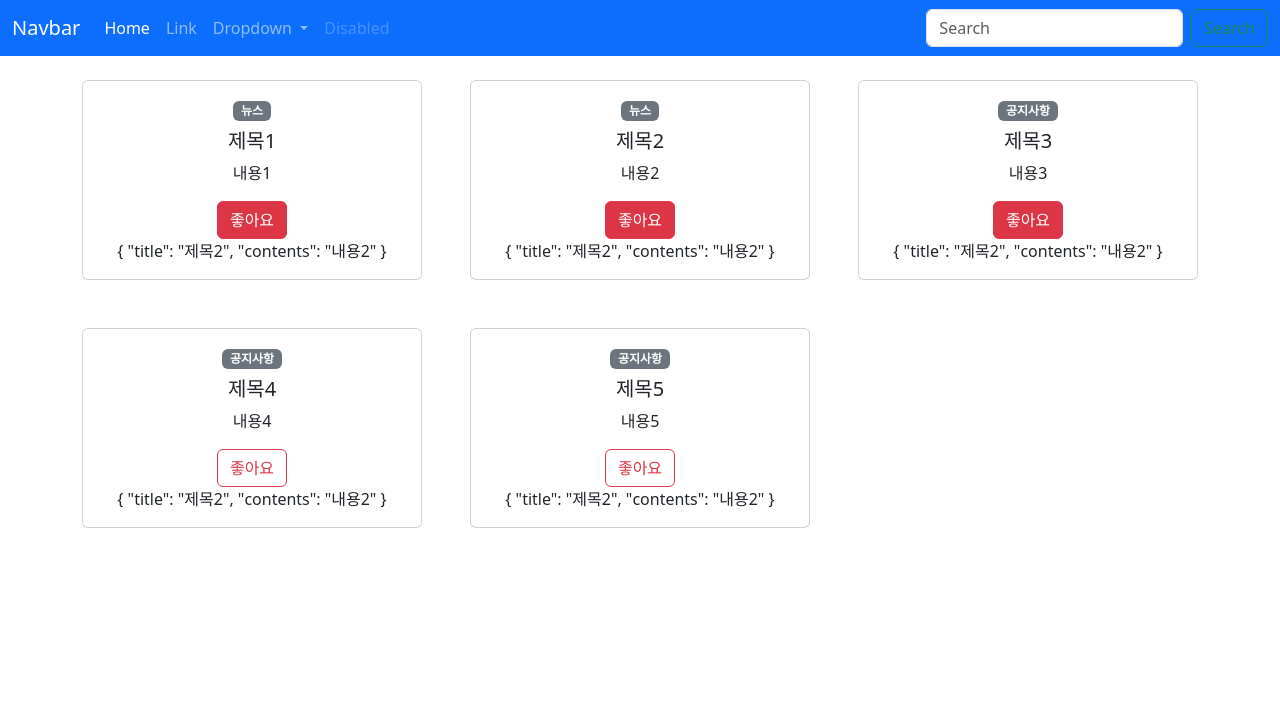
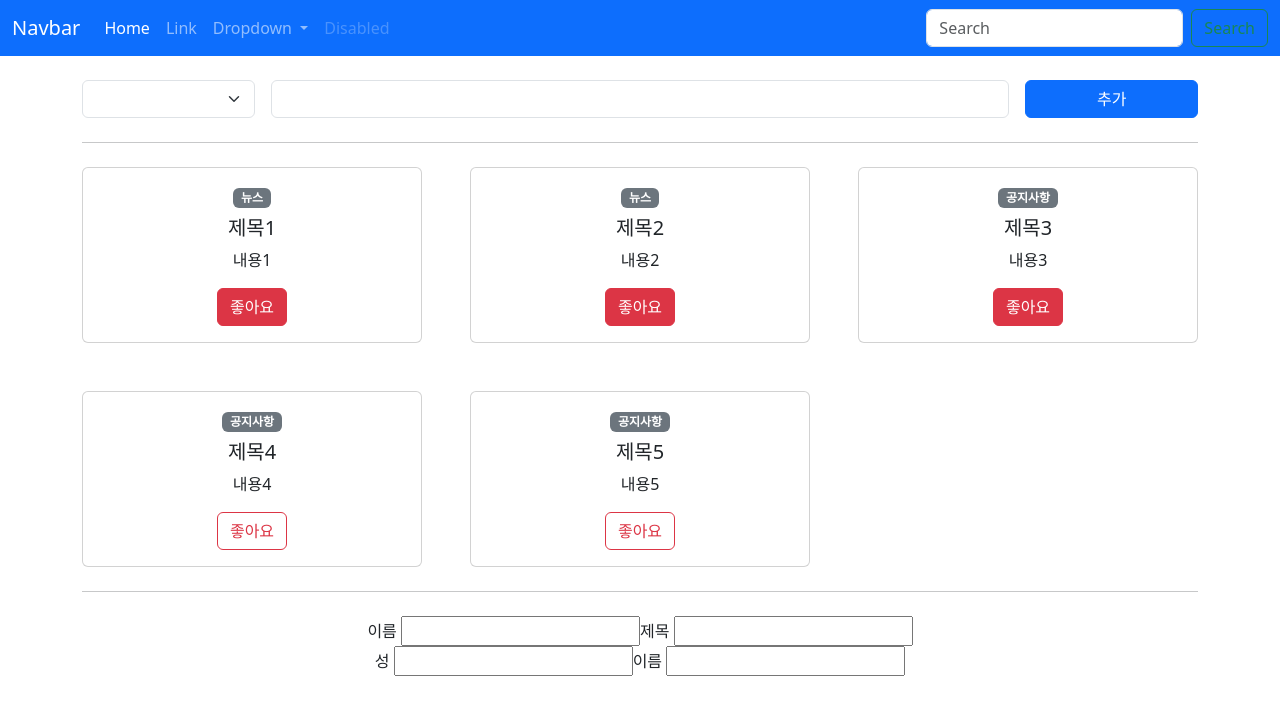
Before and after one commit to seorang42/vuejs3-practice, a Vue app: page / in a window 1280 px wide. Shown: the top 714 px of the page. Built offline with nearby package versions, Linux system fonts and the light colour scheme.

Commit message:
6-4 Events

```diff
--- a/src/components/AppCard.vue
+++ b/src/components/AppCard.vue
@@ -13,7 +13,6 @@
 					>좋아요</a
 				>
 				<br />
-				{{ obj }}
 			</div>
 		</div>
 	</div>
@@ -38,7 +37,7 @@
 		},
 		contents: {
 			type: String,
-			required: true,
+			// required: true,
 		},
 		isLike: {
 			type: Boolean,
@@ -51,7 +50,7 @@
 	},
 	emits: ['toggleLike', 'changeTitle'],
 	setup(props, context) {
-		console.log('props.title: ', props.title);
+		// console.log('props.title: ', props.title);
 		const isLikeClass = computed(() =>
 			props.isLike ? 'btn-danger' : 'btn-outline-danger',
 		);
--- /dev/null
+++ b/src/components/LabelInput.vue
@@ -0,0 +1,31 @@
+<template>
+	<label>
+		{{ label }}
+		<!-- v-model="username" -->
+		<!-- :value="modelValue"
+    @input="event => $emit('update:modelValue', event.target.value)" -->
+		<input v-model="value" type="text" />
+	</label>
+</template>
+
+<script>
+import { computed } from 'vue';
+
+export default {
+	props: ['modelValue', 'label'],
+	emits: ['update:modelValue'],
+	setup(props, { emit }) {
+		const value = computed({
+			get() {
+				return props.modelValue;
+			},
+			set(value) {
+				emit('update:modelValue', value);
+			},
+		});
+		return { value };
+	},
+};
+</script>
+
+<style lang="scss" scoped></style>
--- /dev/null
+++ b/src/components/LabelTitle.vue
@@ -0,0 +1,28 @@
+<template>
+	<label>
+		{{ label }}
+		<input v-model="value" type="text" />
+	</label>
+</template>
+
+<script>
+import { computed } from 'vue';
+
+export default {
+	props: ['title', 'label'],
+	emits: ['update:title'],
+	setup(props, { emit }) {
+		const value = computed({
+			get() {
+				return props.title;
+			},
+			set(value) {
+				emit('update:title', value);
+			},
+		});
+		return { value };
+	},
+};
+</script>
+
+<style lang="scss" scoped></style>
--- /dev/null
+++ b/src/components/PostCreate.vue
@@ -0,0 +1,58 @@
+<template>
+	<div class="row g-3">
+		<!-- @click="$emit('createPost', 1, 2, 3, '김길동')" -->
+		<div class="col col-2">
+			<select
+				v-model="type"
+				class="form-select"
+				aria-label="Default select example"
+			>
+				<option selected>Open this select menu</option>
+				<option value="1">뉴스</option>
+				<option value="2">공지사항</option>
+			</select>
+		</div>
+		<div class="col col-8">
+			<input v-model="title" type="text" class="form-control" />
+		</div>
+		<div class="col col-2 d-grid">
+			<button class="btn btn-primary" @click="createPost">추가</button>
+		</div>
+	</div>
+</template>
+
+<script>
+import { ref } from 'vue';
+
+export default {
+	// emits: ['createPost'],
+	emits: {
+		createPost: newPost => {
+			if (!newPost.title) {
+				return false;
+			} else if (!newPost.type) {
+				return false;
+			}
+			return true;
+		},
+		// createPost : null => 유효성 검사 X
+	},
+	setup(props, { emit }) {
+		// context.emit
+		const type = ref('news');
+		const title = ref('');
+		const createPost = () => {
+			const newPost = {
+				type: type.value,
+				title: title.value,
+			};
+			emit('createPost', newPost);
+			type.value = 'news';
+			title.value = '';
+		};
+		return { createPost, title };
+	},
+};
+</script>
+
+<style lang="scss" scoped></style>
--- a/src/components/TheView.vue
+++ b/src/components/TheView.vue
@@ -2,6 +2,10 @@
 	<div>
 		<main>
 			<div class="container text-center py-4">
+				<PostCreate @create-post="createPost"></PostCreate>
+
+				<hr class="my-4" />
+
 				<div class="row g-5">
 					<div v-for="post in posts" :key="post.id" class="col col-4">
 						<AppCard
@@ -15,17 +19,40 @@
 						/>
 					</div>
 				</div>
+
+				<hr class="my-4" />
+				<!--
+					modelValue
+					update:modelValue
+				-->
+				<!-- :model-value="username"
+				@update:model-value="value => (username = value)" -->
+				<LabelInput v-model="username" label="이름"></LabelInput>
+				<LabelTitle v-model:title="username" label="제목"></LabelTitle>
+				<UsernameInput
+					v-model:firstname="firstname"
+					v-model:lastname="lastname"
+				></UsernameInput>
 			</div>
 		</main>
 	</div>
 </template>
 
 <script>
-import { reactive } from 'vue';
+import { reactive, ref } from 'vue';
 import AppCard from './AppCard.vue';
+import PostCreate from './PostCreate.vue';
+import LabelInput from './LabelInput.vue';
+import LabelTitle from './LabelTitle.vue';
+import UsernameInput from './UsernameInput.vue';
+
 export default {
 	components: {
 		AppCard,
+		PostCreate,
+		LabelInput,
+		LabelTitle,
+		UsernameInput,
 	},
 	setup() {
 		const obj = reactive({
@@ -57,7 +84,14 @@
 				type: 'notice',
 			},
 		]);
-		return { obj, posts };
+		const createPost = newPost => {
+			console.log('newPost: ', newPost);
+			posts.push(newPost);
+		};
+		const username = ref('');
+		const firstname = ref('');
+		const lastname = ref('');
+		return { obj, posts, createPost, username, firstname, lastname };
 	},
 };
 </script>
--- /dev/null
+++ b/src/components/UsernameInput.vue
@@ -0,0 +1,31 @@
+<template>
+	<div>
+		<LabelInput
+			:model-value="firstname"
+			@update:model-value="value => $emit('update:firstname', value)"
+			label="성"
+		></LabelInput>
+		<LabelInput
+			:model-value="lastname"
+			@update:model-value="value => $emit('update:lastname', value)"
+			label="이름"
+		></LabelInput>
+	</div>
+</template>
+
+<script>
+import LabelInput from './LabelInput.vue';
+
+export default {
+	props: ['firstname', 'lastname'],
+	emits: ['update:firstname', 'update:lastname'],
+	components: {
+		LabelInput,
+	},
+	setup() {
+		return {};
+	},
+};
+</script>
+
+<style lang="scss" scoped></style>
```
